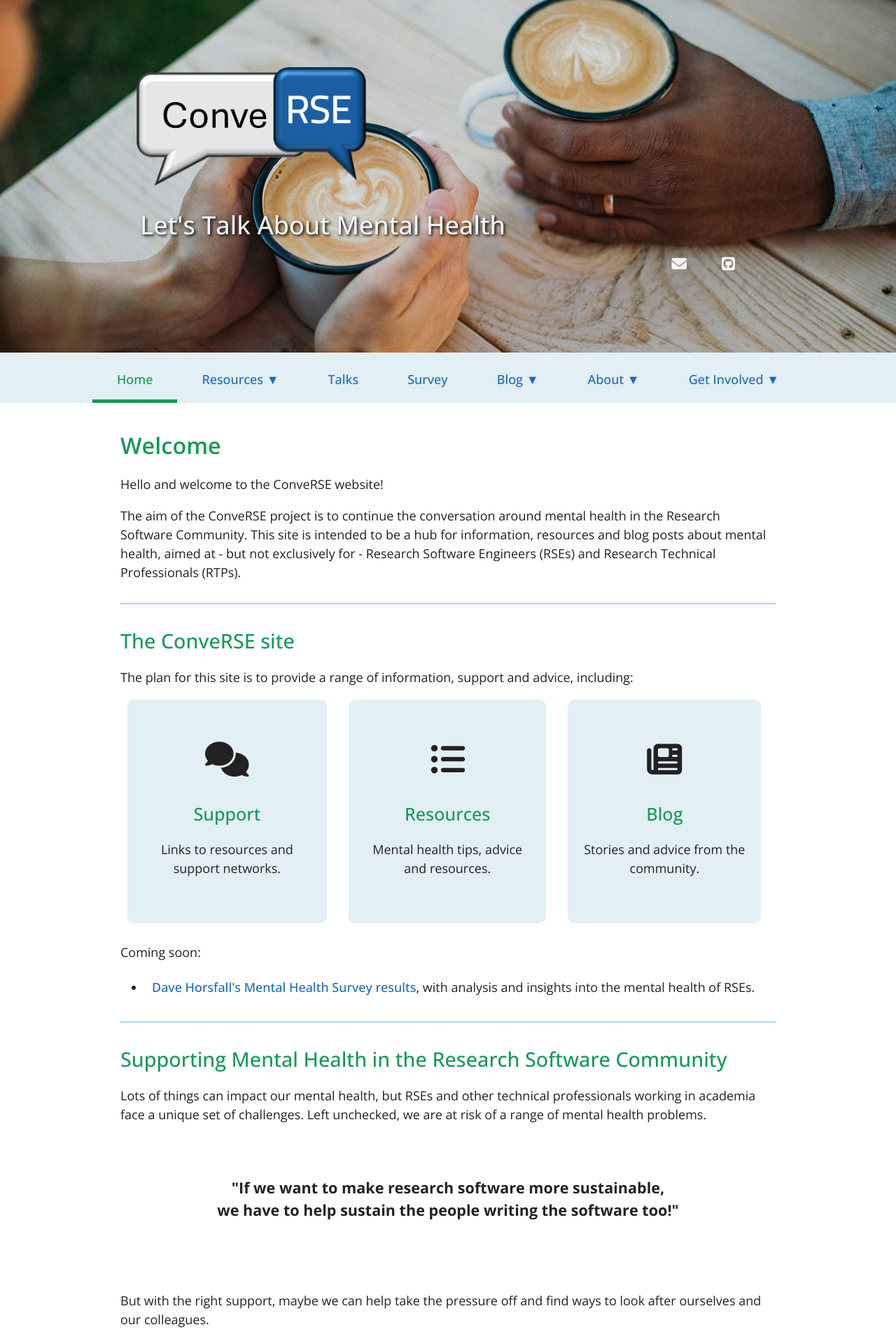
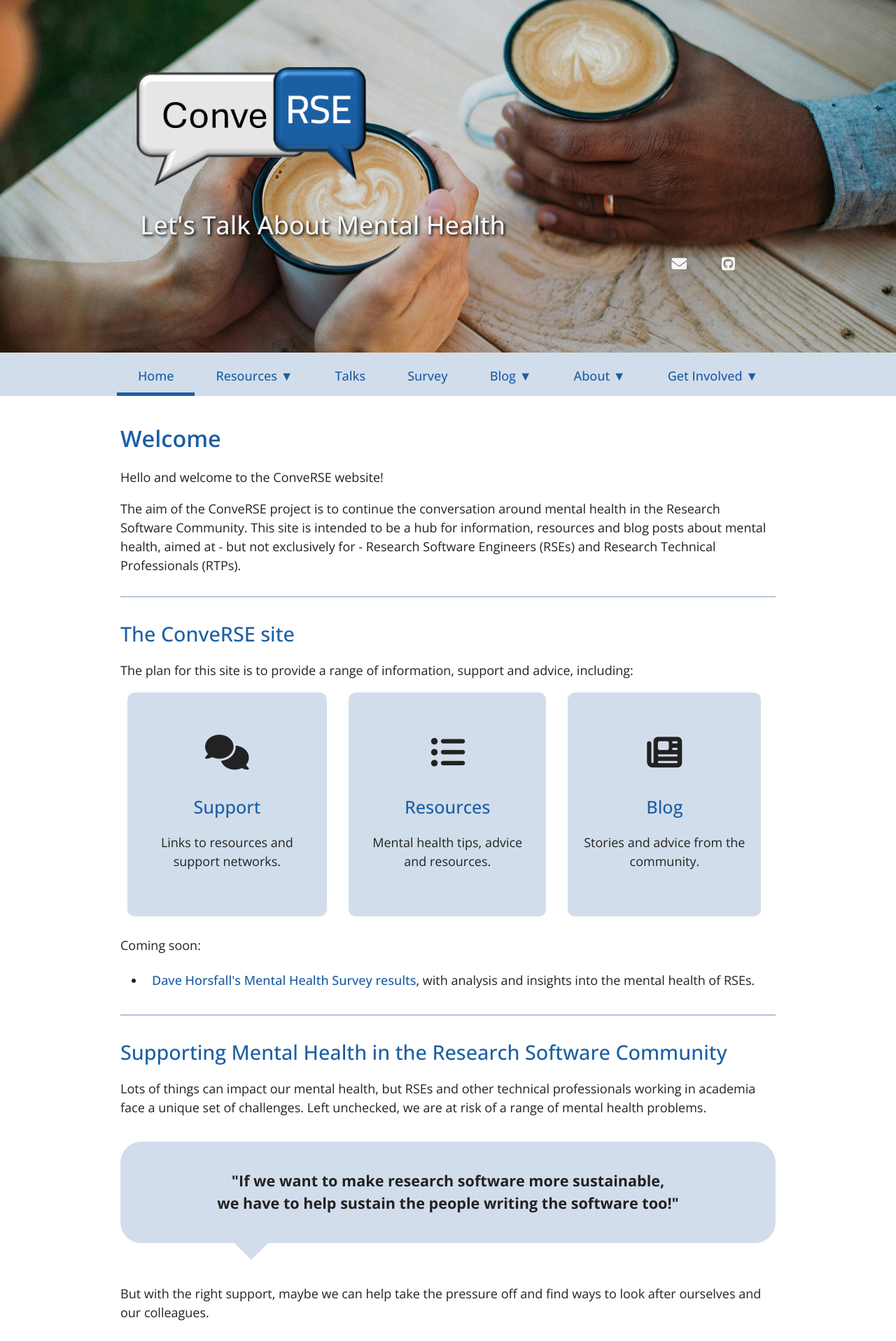
Before and after one commit to mdsimpson42/converse, a Jekyll site: the page built from index.html, in a window 1280 px wide. Shown: the top 1917 px of the page at 70% size. Built offline with Jekyll 4.4.1, drawn with Linux system fonts in a browser that asks for light colours; nearby versions of some CDN libraries.

Commit message:
Change colours to match stickers/posters

```diff
--- a/assets/css/style.scss
+++ b/assets/css/style.scss
@@ -4,17 +4,19 @@
 @import url('https://fonts.googleapis.com/css2?family=Open+Sans:wght@300;400;500;600;700;800&display=swap');
 
 $main-background-color: #fafbfc;
-$menu-background-color: #e2eff4;
-$menu-hover-color: #8ec9dd;
+$menu-background-color: #d2ddeb;
+$submenu-background-color: #e5ebf2;
+$menu-hover-color: #bacbe1;
 $light-background-color: whitesmoke;
-
-$border-color: lightblue;
-
-$header-color: #159957;
+$footer-background-color: #1b5fa3;
+
+$border-color: #b3c5dc;
+
+$header-color: #1b5fa3;
 $text-color: #222;
 $light-text-color: whitesmoke;
-$link-color: #1e6bb8;
-$selected-color: #159957;
+$link-color: #1b5fa3;
+$selected-color: #1b5fa3;
 
 
 html {
@@ -690,7 +692,7 @@ body {
 }
 
 a {
-  color: #1e6bb8;
+  color: $link-color;
   text-decoration: none;
 }
 a:hover {
@@ -882,14 +884,13 @@ a:hover {
   height: 2px;
   padding: 0;
   margin: 1rem 0;
-  background-color: #eff0f1;
+  background-color: $border-color;
   border: 0;
 }
 
 .site-footer {
   padding-top: 2rem;
   margin-top: 2rem;
-  border-top: solid 1px #eff0f1;
 }
 
 .site-footer-owner {
@@ -954,7 +955,7 @@ h3 a {
 
 .current {
     color: $selected-color !important;
-    padding-bottom: 15px !important;
+    padding-bottom: 10px !important;
     border-bottom: 5px solid $selected-color;
 }
 
@@ -998,7 +999,7 @@ h3 a {
 }
 
 .page-footer {
-    background: #1e6bb8;
+    background: $footer-background-color;
     //margin-top: 10px;
     margin-bottom: 0px;
     margin-left: auto;
@@ -1070,7 +1071,6 @@ h3 a {
 }
 
 .speech-bubble {
-    --bubble-bg: $menu-background-color;
     --bubble-border: #c5c9d1;
     --bubble-text: #1f2a38;
     --bubble-radius: 30px;
@@ -1084,7 +1084,7 @@ h3 a {
     text-align: center;
     font-size: larger;
     padding: 40px;
-    background-color: var(--bubble-bg);
+    background-color: $menu-background-color;
     color: var(--bubble-text);
     border-radius: var(--bubble-radius);
     //box-shadow: 0 6px 14px rgba(0, 0, 0, 0.14);
@@ -1100,17 +1100,16 @@ h3 a {
     height: 0;
     border-left: var(--bubble-tail-size) solid transparent;
     border-right: var(--bubble-tail-size) solid transparent;
-    border-top: var(--bubble-tail-size) solid var(--bubble-bg);
+    border-top: var(--bubble-tail-size) solid $menu-background-color;
 }
 
 .speech-bubble-light,
 .quote-light {
-    --bubble-bg-light: #{$light-background-color};
-    background-color: var(--bubble-bg-light) !important;
+    background-color: $light-background-color !important;
 }
 
 .speech-bubble-light::after {
-    border-top-color: var(--bubble-bg-light) !important;
+    border-top-color: $light-background-color !important;
 }
 
 .speech-bubble-tail-center {
@@ -1170,12 +1169,12 @@ iframe {
 }
 
 .post-preview:hover{
-    background-color: rgb(191, 219, 229);
+    background-color: $menu-hover-color;
     cursor: pointer;
 }
 
 .blog-image {
-    background-color: rgba(169, 204, 215, 0.5);
+    background-color: $menu-background-color;
     margin-left: auto;
     margin-right: auto;
     border: 2px solid $border-color;
@@ -1275,7 +1274,7 @@ iframe {
 
 .read-more {
     width: 100%;
-    color: #1e6bb8;
+    color: $link-color;
     text-align: right;
     font-weight: normal;
     margin-top: auto !important;
@@ -1287,7 +1286,7 @@ iframe {
 
 .read-more i {
     padding-left: 5px;
-    color: #1e6bb8;
+    color: $link-color;
 }
 
 .post-title {
@@ -1425,7 +1424,7 @@ hr {
     margin-bottom: 0px;
     border: 0;
     border-radius: 0;
-    color: #1e6bb8 !important;
+    color: $link-color !important;
     box-shadow: none !important;
     position: relative;
     text-align: left;
@@ -1461,7 +1460,7 @@ hr {
 
 .tips-tab-content {
     background-color: $menu-background-color;
-    padding: 13px 15px 5px 15px;
+    padding: 13px 15px 15px 15px;
 }
 
 .menu .menu-list, .menu .sub-menu {
@@ -1500,7 +1499,7 @@ hr {
 }
 
 .menu > .menu-list > li > a {
-    padding: 20px 35px;
+    padding: 15px 30px;
     margin: 0px;
 }
 
@@ -1588,13 +1587,17 @@ hr {
     background: $menu-hover-color;
 }
 
+.sub-menu > li {
+    border-top: 1px solid $border-color;
+}
+
 .sub-menu > li:hover {
     background: $menu-hover-color;
 }
 
 .menu > .menu-list > li > .sub-menu {
     position: absolute;
-    background: $border-color;
+    background: $menu-background-color;
     z-index: 1000;
     display: none;
 }
@@ -1703,7 +1706,7 @@ hr {
 }
 
 .card:hover {
-    background-color: $border-color;
+    background-color: $menu-hover-color;
 }
 
 .card-icon {
@@ -1738,7 +1741,7 @@ hr {
 }
 
 button {
-    background-color: #1e6bb8;
+    background-color: $link-color;
     color: $light-text-color !important;
     font-size: 1.2rem !important;
     font-weight: 600 !important;
@@ -1849,7 +1852,7 @@ button:hover {
     list-style: none;
     padding: 0;
     margin: 0;
-    background-color: #c3e4ef;
+    background-color: $submenu-background-color;
 }
 
 .mobile-sub-menu li {
```
